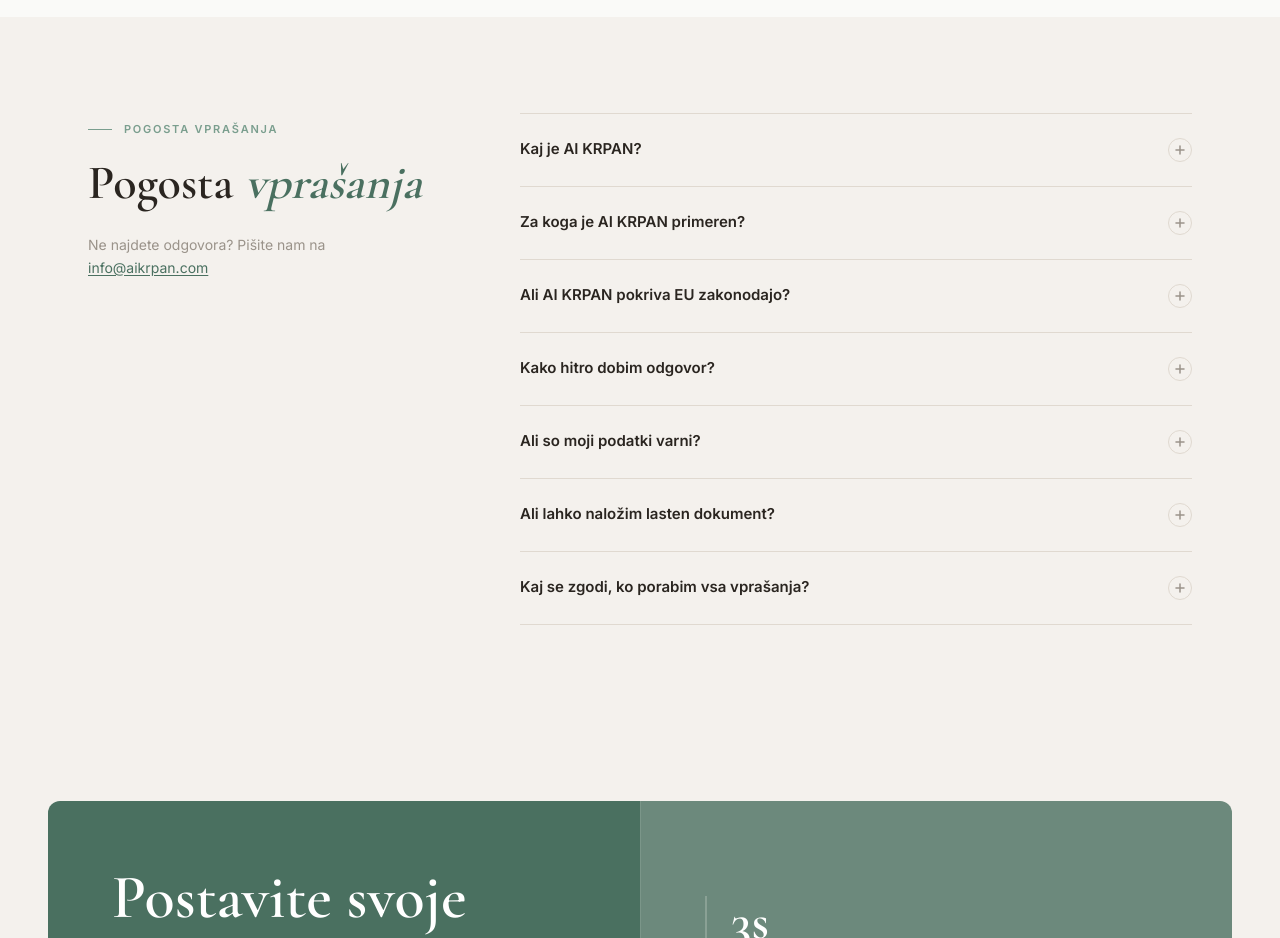
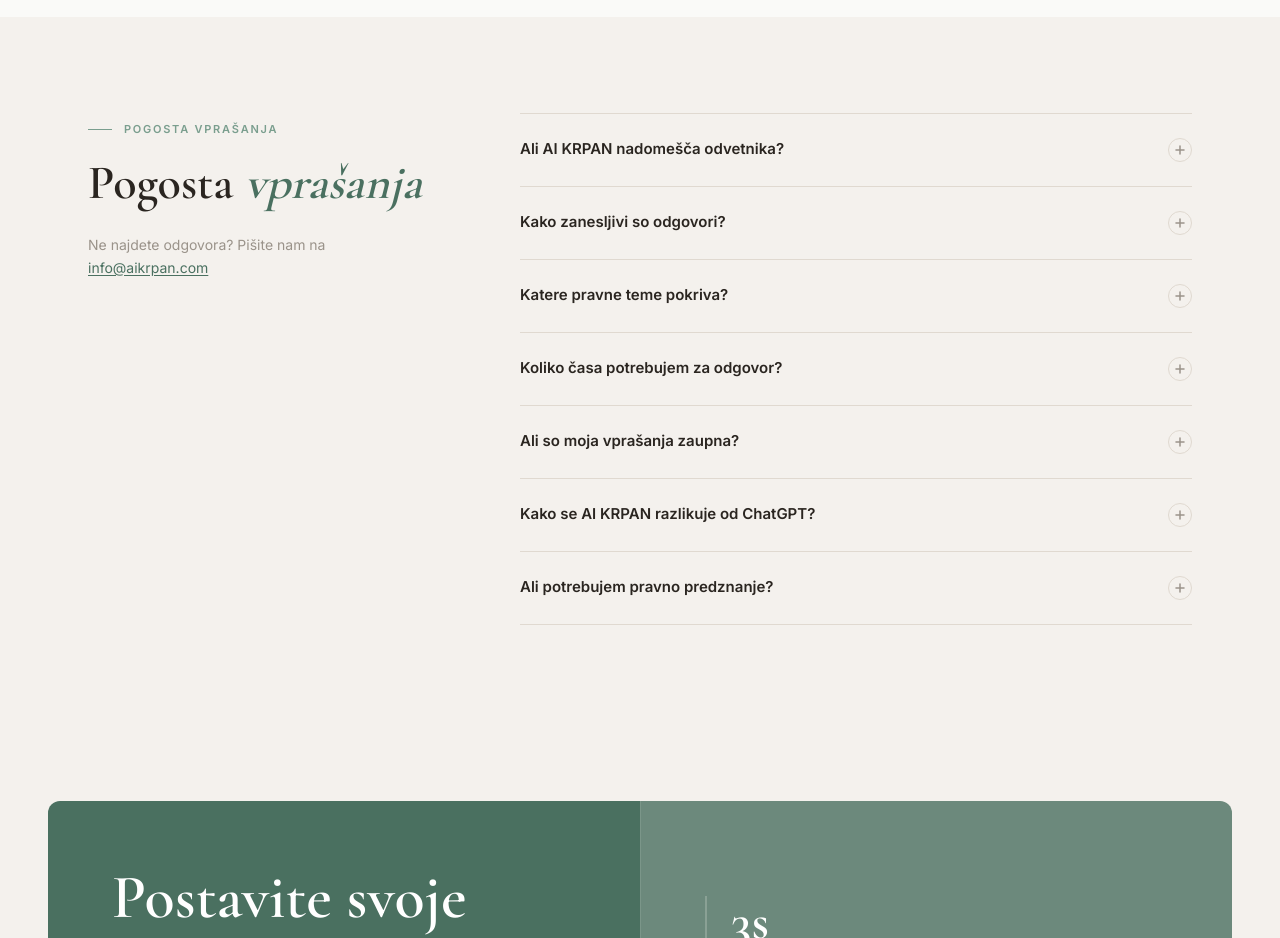
Before and after one commit to nejki/lexeu, a Next.js app: page / in a window 1280 px wide. Shown: the part 5300-6238 px from the top of the page. Built offline with nearby package versions, Linux system fonts and the light colour scheme.

Commit message:
feat(faq): rewrite FAQ with objection-handling copy and updated schema

```diff
--- a/app/schema.ts
+++ b/app/schema.ts
@@ -147,58 +147,58 @@ export const faqSchema = {
   mainEntity: [
     {
       "@type": "Question",
-      name: "Kaj je AI KRPAN?",
+      name: "Ali AI KRPAN nadomešča odvetnika?",
       acceptedAnswer: {
         "@type": "Answer",
-        text: "AI KRPAN je napreden pravni pomočnik, ki temelji na umetni inteligenci. Analizira celotno slovensko zakonodajo in sodno prakso ter odgovori na pravna vprašanja v sekundah, pri čemer navaja konkretne zakonske člene in sodbe.",
+        text: "Ne. AI KRPAN je orodje za pravno orientacijo — pomaga vam razumeti, kje stojite, preden se odločite za naslednji korak. Za kompleksne zadeve, sodno zastopanje ali pravno zavezujoče dokumente potrebujete odvetnika. Mnogi odvetniki AI KRPAN uporabljajo kot izhodišče za lastno raziskavo.",
       },
     },
     {
       "@type": "Question",
-      name: "Za koga je AI KRPAN primeren?",
+      name: "Kako zanesljivi so odgovori?",
       acceptedAnswer: {
         "@type": "Answer",
-        text: "AI KRPAN je primeren za odvetnike, pravnike, notarje, računovodje, stečajne upravitelje in podjetja, ki potrebujejo pravno jasnost brez dragih svetovalnih ur.",
+        text: "Vsak odgovor navede zakonske člene in sodne odločbe, na katerih temelji. To pomeni, da lahko vsako trditev sami preverite v uradnih virih. AI KRPAN ne ugiba — odgovarja na podlagi dejanske zakonodaje in sodne prakse.",
       },
     },
     {
       "@type": "Question",
-      name: "Ali AI KRPAN pokriva EU zakonodajo?",
+      name: "Katere pravne teme pokriva AI KRPAN?",
       acceptedAnswer: {
         "@type": "Answer",
-        text: "Da, AI KRPAN vključuje poseben model za EU zakonodajo — direktive, uredbe in ostale predpise Evropske unije.",
+        text: "Slovensko zakonodajo v celoti — civilno, delovno, gospodarsko, kazensko pravo. Dejansko sodno prakso slovenskih sodišč. Pravo EU z direktivami, uredbami in pravilniki. Smernice informacijske pooblaščenke za varstvo osebnih podatkov in GDPR.",
       },
     },
     {
       "@type": "Question",
-      name: "Kako hitro dobim odgovor?",
+      name: "Koliko časa potrebujem za odgovor?",
       acceptedAnswer: {
         "@type": "Answer",
-        text: "AI KRPAN odgovori povprečno v 3 sekundah. Vsak odgovor je podkrepljen s konkretnimi zakonskimi členi in relevantno sodno prakso.",
+        text: "Povprečno 1–2 minuti. Zastavite vprašanje v naravnem jeziku — kot bi ga zastavili odvetniku. AI KRPAN analizira vaše vprašanje, identificira relevantne pravne vire in oblikuje utemeljeno stališče.",
       },
     },
     {
       "@type": "Question",
-      name: "Ali so moji podatki varni?",
+      name: "Ali so moja vprašanja zaupna?",
       acceptedAnswer: {
         "@type": "Answer",
-        text: "Da. Vaše poizvedbe in dokumenti niso nikoli deljeni z zunanjimi stranmi. AI KRPAN zagotavlja popolno zasebnost vaših pravnih vprašanj.",
+        text: "Da. Vaša vprašanja in odgovori so zaupni in niso deljeni s tretjimi osebami. Sistem ne hrani vaših podatkov za učenje AI modela.",
       },
     },
     {
       "@type": "Question",
-      name: "Kaj vključuje paket Mini?",
+      name: "Kako se AI KRPAN razlikuje od ChatGPT?",
       acceptedAnswer: {
         "@type": "Answer",
-        text: "Paket Mini za 15 € vključuje 5 pravnih vprašanj brez datumske omejitve in dostop do vseh modelov.",
+        text: "ChatGPT je splošno AI orodje brez dostopa do slovenske zakonodaje in sodne prakse. Pogosto halucinira — citira zakone in sodbe, ki ne obstajajo. AI KRPAN je specializiran za pravo: dostopa do dejanske zakonodaje in sodne prakse, vsak odgovor pa vsebuje preverljive navedbe virov.",
       },
     },
     {
       "@type": "Question",
-      name: "Ali lahko naložim lasten dokument za analizo?",
+      name: "Ali potrebujem pravno predznanje?",
       acceptedAnswer: {
         "@type": "Answer",
-        text: "Da. Model Document QA vam omogoča nalaganje lastnih dokumentov (pogodb, sodb, aktov) in postavljanje vprašanj neposredno o njih.",
+        text: "Ne. Vprašanja postavljate v vsakdanjem jeziku. AI KRPAN razume kontekst in odgovori jasno — tudi če niste pravnik. Orodje je zasnovano tako za odvetnike kot za fizične osebe brez pravnega znanja.",
       },
     },
   ],
--- a/components/FAQ.tsx
+++ b/components/FAQ.tsx
@@ -4,32 +4,32 @@ import { useState } from "react";
 
 const faqs = [
   {
-    q: "Kaj je AI KRPAN?",
-    a: "AI KRPAN je napreden pravni pomočnik, ki temelji na umetni inteligenci. Analizira celotno slovensko zakonodajo in sodno prakso ter odgovori na pravna vprašanja v sekundah — z navajanjem konkretnih zakonskih členov in sodb.",
+    q: "Ali AI KRPAN nadomešča odvetnika?",
+    a: "Ne. AI KRPAN je orodje za pravno orientacijo — pomaga vam razumeti, kje stojite, preden se odločite za naslednji korak. Za kompleksne zadeve, sodno zastopanje ali pravno zavezujoče dokumente potrebujete odvetnika. Mnogi odvetniki AI KRPAN uporabljajo kot izhodišče za lastno raziskavo.",
   },
   {
-    q: "Za koga je AI KRPAN primeren?",
-    a: "Primeren je za odvetnike, pravnike, notarje, računovodje, stečajne upravitelje in podjetja vseh velikosti, ki potrebujejo pravno jasnost brez dragih svetovalnih ur.",
+    q: "Kako zanesljivi so odgovori?",
+    a: "Vsak odgovor navede zakonske člene in sodne odločbe, na katerih temelji. To pomeni, da lahko vsako trditev sami preverite v uradnih virih. AI KRPAN ne ugiba — odgovarja na podlagi dejanske zakonodaje in sodne prakse.",
   },
   {
-    q: "Ali AI KRPAN pokriva EU zakonodajo?",
-    a: "Da. AI KRPAN vključuje poseben model za EU zakonodajo — direktive, uredbe in ostale predpise Evropske unije, poleg celotne slovenske zakonodaje.",
+    q: "Katere pravne teme pokriva?",
+    a: "Slovensko zakonodajo v celoti — civilno, delovno, gospodarsko, kazensko pravo. Dejansko sodno prakso slovenskih sodišč. Pravo EU z direktivami, uredbami in pravilniki. Smernice informacijske pooblaščenke za varstvo osebnih podatkov in GDPR.",
   },
   {
-    q: "Kako hitro dobim odgovor?",
-    a: "AI KRPAN odgovori povprečno v 3 sekundah. Vsak odgovor je podkrepljen s konkretnimi zakonskimi členi in relevantno sodno prakso.",
+    q: "Koliko časa potrebujem za odgovor?",
+    a: "Povprečno 1–2 minuti. Zastavite vprašanje v naravnem jeziku — kot bi ga zastavili odvetniku. AI KRPAN analizira vaše vprašanje, identificira relevantne pravne vire in oblikuje utemeljeno stališče.",
   },
   {
-    q: "Ali so moji podatki varni?",
-    a: "Da. Vaše poizvedbe in dokumenti niso nikoli deljeni z zunanjimi stranmi. AI KRPAN zagotavlja popolno zasebnost vaših pravnih vprašanj.",
+    q: "Ali so moja vprašanja zaupna?",
+    a: "Da. Vaša vprašanja in odgovori so zaupni in niso deljeni s tretjimi osebami. Sistem ne hrani vaših podatkov za učenje AI modela.",
   },
   {
-    q: "Ali lahko naložim lasten dokument?",
-    a: "Da. Model Document QA vam omogoča nalaganje lastnih dokumentov (pogodb, sodb, aktov) in postavljanje vprašanj neposredno o vsebini dokumenta.",
+    q: "Kako se AI KRPAN razlikuje od ChatGPT?",
+    a: "ChatGPT je splošno AI orodje brez dostopa do slovenske zakonodaje in sodne prakse. Pogosto halucinira — citira zakone in sodbe, ki ne obstajajo. AI KRPAN je specializiran za pravo: dostopa do dejanske zakonodaje in sodne prakse, vsak odgovor pa vsebuje preverljive navedbe virov.",
   },
   {
-    q: "Kaj se zgodi, ko porabim vsa vprašanja?",
-    a: "Vprašanja lahko kadarkoli dokupite, ne glede na paket. Paketi Mini in Standard nimajo datumske omejitve — vprašanja se ne iztečejo.",
+    q: "Ali potrebujem pravno predznanje?",
+    a: "Ne. Vprašanja postavljate v vsakdanjem jeziku. AI KRPAN razume kontekst in odgovori jasno — tudi če niste pravnik. Orodje je zasnovano tako za odvetnike kot za fizične osebe brez pravnega znanja.",
   },
 ];
 
@@ -80,7 +80,7 @@ export default function FAQ() {
               </button>
               <div
                 className={`overflow-hidden transition-all duration-300 ${
-                  open === i ? "max-h-48 pb-6" : "max-h-0"
+                  open === i ? "max-h-64 pb-6" : "max-h-0"
                 }`}
               >
                 <p className="text-[14px] text-site-mid leading-[1.8]">{faq.a}</p>
```
